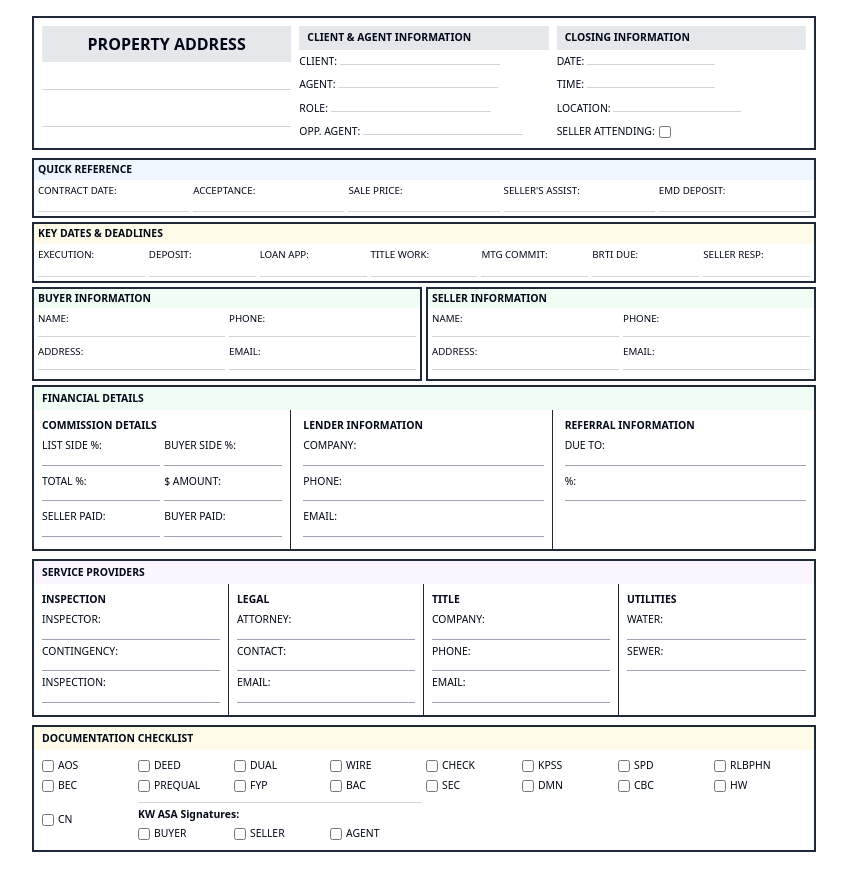
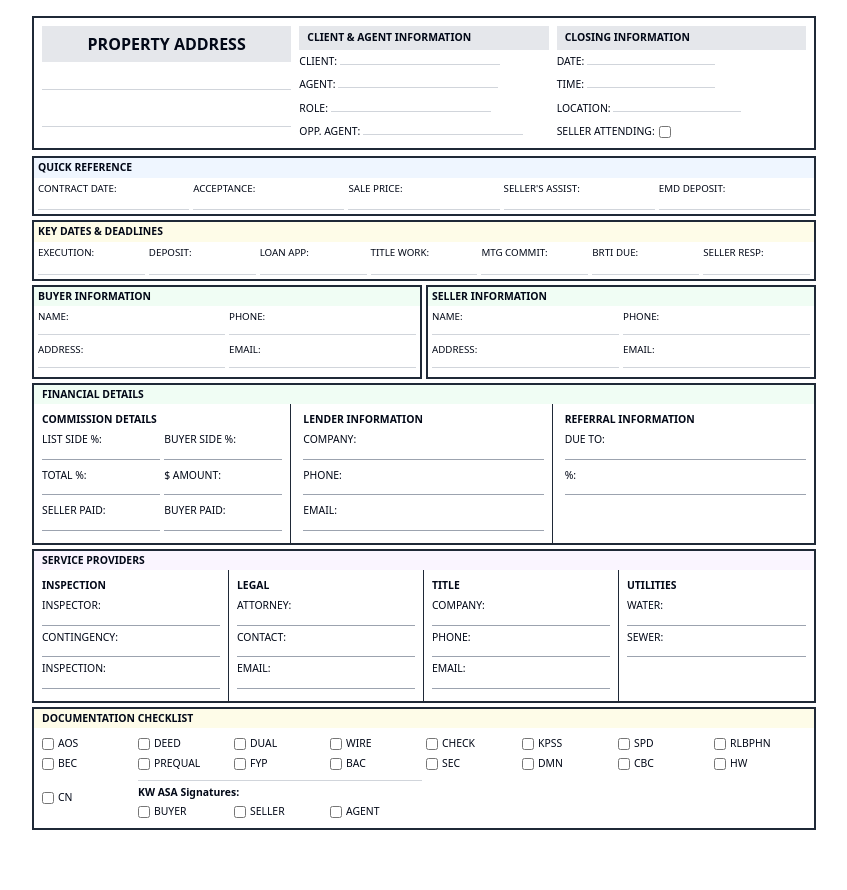
Before and after one commit to haydnphilipdesign/layout-rearrange-pdf, a React (Vite) app: page / in a window 1280 px wide. Shown: the top 890 px of the page, without its empty margins (216-1063 px from the left). Built offline with nearby package versions, Linux system fonts and the light colour scheme.

Commit message:
Fix: Remove unused whitespace
Remove unused whitespace at the bottom of the 8.5x11 area.

```diff
--- a/src/pages/Index.tsx
+++ b/src/pages/Index.tsx
@@ -1,9 +1,9 @@
 import { cn } from "@/lib/utils";
 
 const TransactionForm = () => {
-  return <div className="max-w-[8.5in] min-h-[11in] mx-auto bg-white p-4 text-[0.65rem] print:shadow-none">
-      {/* Top Section */}
-      <div className="grid grid-cols-3 gap-2 border-2 border-gray-800 p-2 mb-2">
+  return <div className="max-w-[8.5in] min-h-[11in] mx-auto bg-white p-4 text-[0.65rem] print:shadow-none flex flex-col">
+      {/* Top Section with reduced margin-bottom */}
+      <div className="grid grid-cols-3 gap-2 border-2 border-gray-800 p-2 mb-1.5">
         <div className="space-y-1">
           <div className="bg-gray-200 font-bold text-base px-2 py-1.5 text-center">PROPERTY ADDRESS</div>
           <div className="space-y-2 mt-2">
@@ -34,7 +34,7 @@ const TransactionForm = () => {
         </div>
       </div>
 
-      {/* Quick Reference */}
+      {/* Quick Reference with reduced spacing */}
       <div className="mb-1">
         <div className="bg-blue-50 font-semibold px-1 py-0.5 border-t-2 border-x-2 border-gray-800">QUICK REFERENCE</div>
         <div className="grid grid-cols-5 gap-1 text-[0.61rem] border-2 border-t-0 border-gray-800 p-1">
@@ -46,7 +46,7 @@ const TransactionForm = () => {
         </div>
       </div>
 
-      {/* Key Dates & Deadlines */}
+      {/* Key Dates & Deadlines with adjusted padding */}
       <div className="mb-1">
         <div className="bg-yellow-50 font-semibold px-1 py-0.5 border-t-2 border-x-2 border-gray-800">KEY DATES & DEADLINES</div>
         <div className="grid grid-cols-7 gap-1 text-[0.61rem] border-2 border-t-0 border-gray-800 p-1">
@@ -81,7 +81,7 @@ const TransactionForm = () => {
         </div>
       </div>
 
-      {/* Buyer & Seller Information */}
+      {/* Buyer & Seller Information with reduced gap */}
       <div className="grid grid-cols-2 gap-1 mb-1">
         <div>
           <div className="bg-green-50 font-semibold px-1 py-0.5 border-t-2 border-x-2 border-gray-800">BUYER INFORMATION</div>
@@ -103,9 +103,9 @@ const TransactionForm = () => {
         </div>
       </div>
 
-      {/* Financial Details */}
-      <div className="mb-2">
-        <div className="bg-green-50 font-semibold px-2 py-1 border-t-2 border-x-2 border-gray-800">FINANCIAL DETAILS</div>
+      {/* Financial Details with optimized spacing */}
+      <div className="mb-1">
+        <div className="bg-green-50 font-semibold px-2 py-0.5 border-t-2 border-x-2 border-gray-800">FINANCIAL DETAILS</div>
         <div className="grid grid-cols-3 gap-1 border-2 border-t-0 border-gray-800">
           <div className="p-2 text-[0.65rem] border-r border-gray-800">
             <div className="font-semibold mb-1">COMMISSION DETAILS</div>
@@ -136,9 +136,9 @@ const TransactionForm = () => {
         </div>
       </div>
 
-      {/* Service Providers */}
-      <div className="mb-2">
-        <div className="bg-purple-50 font-semibold px-2 py-1 border-t-2 border-x-2 border-gray-800">SERVICE PROVIDERS</div>
+      {/* Service Providers with adjusted padding */}
+      <div className="mb-1">
+        <div className="bg-purple-50 font-semibold px-2 py-0.5 border-t-2 border-x-2 border-gray-800">SERVICE PROVIDERS</div>
         <div className="grid grid-cols-4 gap-0 border-2 border-t-0 border-gray-800">
           <div className="p-2 text-[0.65rem] border-r border-gray-800">
             <div className="font-semibold mb-1">INSPECTION</div>
@@ -166,10 +166,10 @@ const TransactionForm = () => {
         </div>
       </div>
 
-      {/* Documentation Checklist */}
-      <div className="mb-1">
-        <div className="bg-yellow-50 font-semibold px-2 py-1 border-t-2 border-x-2 border-gray-800">DOCUMENTATION CHECKLIST</div>
-        <div className="grid grid-cols-8 gap-1 p-2 border-2 border-t-0 border-gray-800">
+      {/* Documentation Checklist with flex-grow to use remaining space */}
+      <div className="flex-grow">
+        <div className="bg-yellow-50 font-semibold px-2 py-0.5 border-t-2 border-x-2 border-gray-800">DOCUMENTATION CHECKLIST</div>
+        <div className="grid grid-cols-8 gap-1 p-2 border-2 border-t-0 border-gray-800 h-full">
           {['AOS', 'DEED', 'DUAL', 'WIRE', 'CHECK', 'KPSS', 'SPD', 'RLBPHN', 'BEC', 'PREQUAL', 'FYP', 'BAC', 'SEC', 'DMN', 'CBC', 'HW', 'CN'].map((item, i) => (
             <div key={i} className="flex items-center gap-1">
               <input type="checkbox" className="h-3 w-3 border-gray-800" />
```
